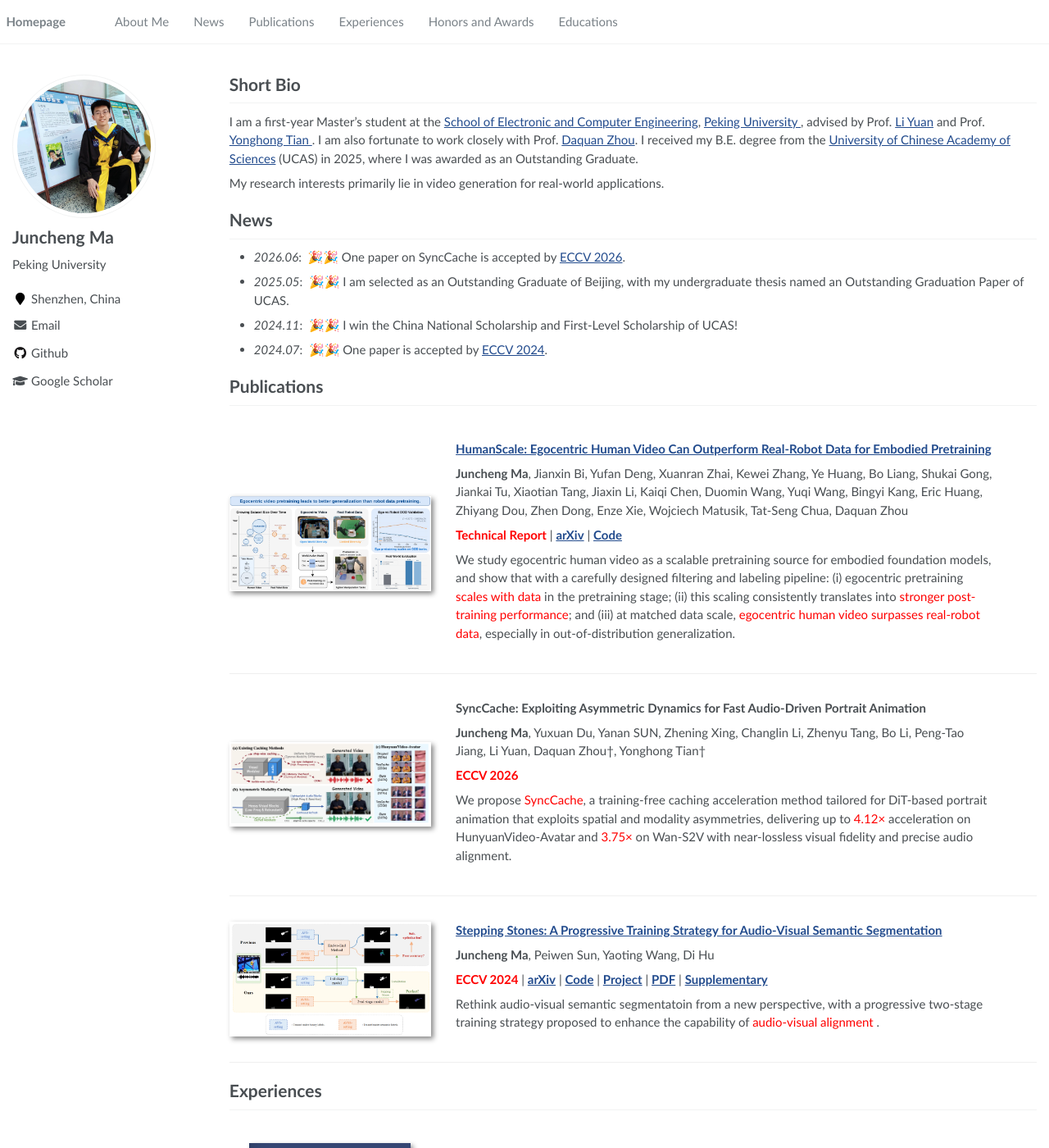
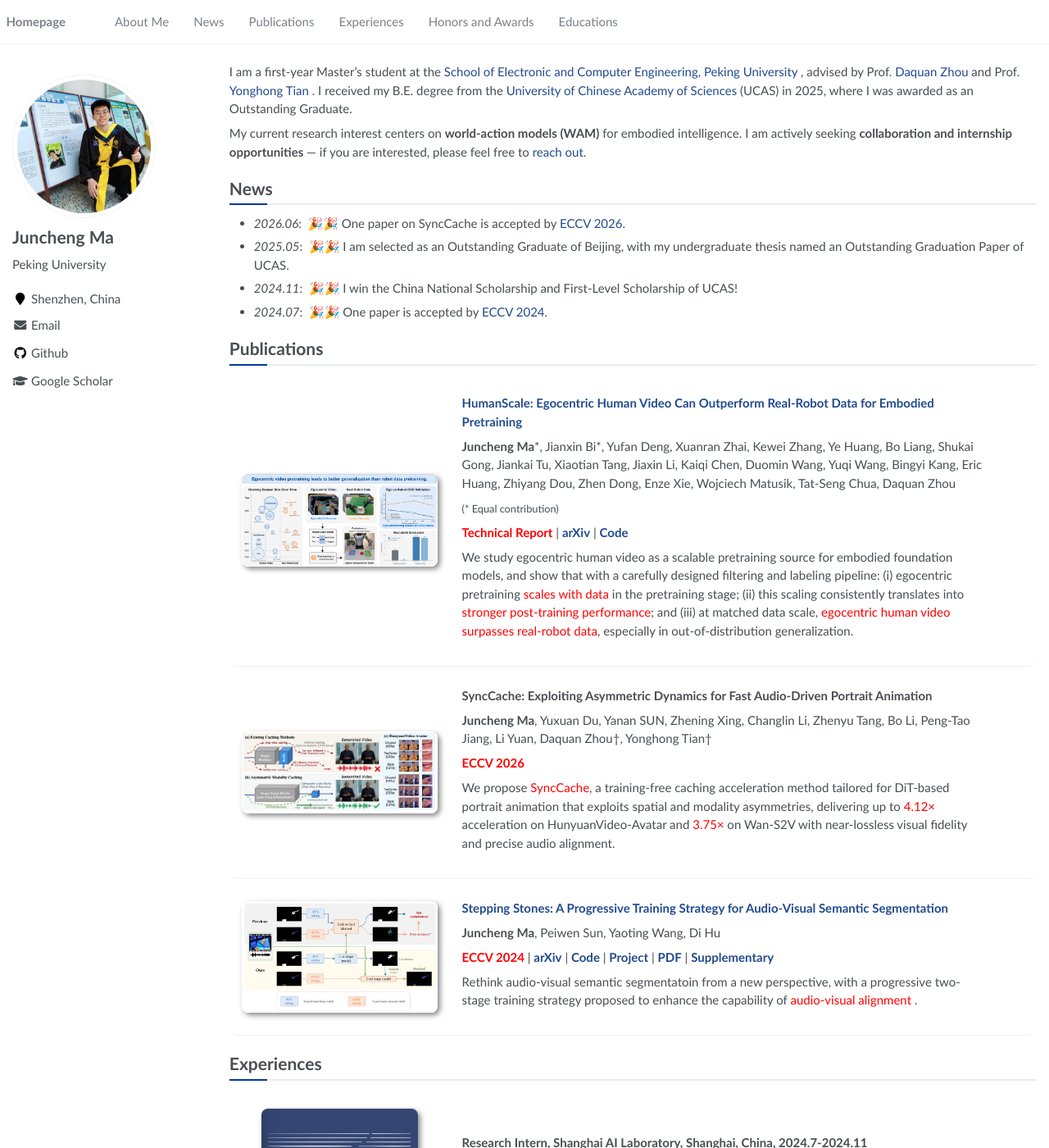
Before and after one commit to ucasmjc/ucasmjc.github.io, a Jekyll site: the page built from _pages/about.md, in a window 1280 px wide and 1400 px high. Shown: the whole window at 82% size. Built offline with Jekyll 4.4.1, drawn with Linux system fonts in a browser that asks for light colours.

Commit message:
Beautify homepage; drop Short Bio heading; WAM research interest; HumanScale co-first authors
- Remove 'Short Bio' section heading (intro now flows at top)
- Update research interest to world-action models (WAM) + open to collaboration/internship
- Mark Juncheng Ma & Jianxin Bi as co-first authors on HumanScale
- Add tasteful CSS polish: card hover, image lift, heading accents, link transitions

Co-Authored-By: Claude Opus 4.8 (1M context) <noreply@anthropic.com>

```diff
--- a/_pages/about.md
+++ b/_pages/about.md
@@ -17,11 +17,9 @@ redirect_from:
 
 <span class='anchor' id='about-me'></span>
 
-# Short Bio
+I am a first-year Master’s student at the <a href='https://www.ece.pku.edu.cn/'>School of Electronic and Computer Engineering</a>, <a href='https://english.pku.edu.cn/'>Peking University </a>, advised by Prof. <a href='https://zhoudaquan.github.io/homepage.io/index.html'>Daquan Zhou</a> and Prof. <a href='https://scholar.google.com/citations?user=fn6hJx0AAAAJ&hl=en'>Yonghong Tian </a>. I received my B.E. degree from the <a href='https://www.ucas.ac.cn/index.htm'>University of Chinese Academy of Sciences</a> (UCAS) in 2025, where I was awarded as an Outstanding Graduate.
 
-I am a first-year Master’s student at the <a href='https://www.ece.pku.edu.cn/'>School of Electronic and Computer Engineering</a>, <a href='https://english.pku.edu.cn/'>Peking University </a>, advised by Prof. <a href='https://yuanli2333.github.io/'>Li Yuan</a> and Prof. <a href='https://scholar.google.com/citations?user=fn6hJx0AAAAJ&hl=en'>Yonghong Tian </a>. I am also fortunate to work closely with Prof. <a href='https://zhoudaquan.github.io/homepage.io/index.html'>Daquan Zhou</a>. I received my B.E. degree from the <a href='https://www.ucas.ac.cn/index.htm'>University of Chinese Academy of Sciences</a> (UCAS) in 2025, where I was awarded as an Outstanding Graduate.
-
-My research interests primarily lie in video generation for real-world applications.
+My current research interest centers on **world-action models (WAM)** for embodied intelligence. I am actively seeking **collaboration and internship opportunities** — if you are interested, please feel free to <a href='mailto:junchengma25@stu.pku.edu.cn'>reach out</a>.
 
 # News
 - *2026.06*: &nbsp;🎉🎉 One paper on SyncCache is accepted by <a href='https://eccv.ecva.net/Conferences/2026'>ECCV 2026</a>.
@@ -36,7 +34,9 @@ My research interests primarily lie in video generation for real-world applicati
 
 **[HumanScale: Egocentric Human Video Can Outperform Real-Robot Data for Embodied Pretraining](https://arxiv.org/abs/2606.20521)**
 
-**Juncheng Ma**, Jianxin Bi, Yufan Deng, Xuanran Zhai, Kewei Zhang, Ye Huang, Bo Liang, Shukai Gong, Jiankai Tu, Xiaotian Tang, Jiaxin Li, Kaiqi Chen, Duomin Wang, Yuqi Wang, Bingyi Kang, Eric Huang, Zhiyang Dou, Zhen Dong, Enze Xie, Wojciech Matusik, Tat-Seng Chua, Daquan Zhou
+**Juncheng Ma**\*, Jianxin Bi\*, Yufan Deng, Xuanran Zhai, Kewei Zhang, Ye Huang, Bo Liang, Shukai Gong, Jiankai Tu, Xiaotian Tang, Jiaxin Li, Kaiqi Chen, Duomin Wang, Yuqi Wang, Bingyi Kang, Eric Huang, Zhiyang Dou, Zhen Dong, Enze Xie, Wojciech Matusik, Tat-Seng Chua, Daquan Zhou
+
+<span style="font-size:0.85em">(\* Equal contribution)</span>
 
 <span style="color:red">**Technical Report**</span> \| [**arXiv**](https://arxiv.org/abs/2606.20521) \| [**Code**](https://github.com/DAGroup-PKU/HumanNet/)
 
--- a/assets/css/main.scss
+++ b/assets/css/main.scss
@@ -106,4 +106,62 @@ h1:before, .anchor:before {
     color: white;
     background-color: #00369f;
     font-size: .8em;
+    border-radius: 4px;
 }
+
+/* ============================================================
+ *  Custom visual polish
+ * ============================================================ */
+
+$accent: #00369f;
+
+// --- Paper / experience cards ---
+.paper-box {
+    border-bottom: 1px solid #eef0f5;
+    border-radius: 10px;
+    padding: 1.6em 1em;
+    transition: background-color .25s ease, box-shadow .25s ease;
+
+    &:hover {
+        background-color: #f7f9fd;
+        box-shadow: 0 6px 22px rgba(20, 40, 90, .07);
+    }
+
+    .paper-box-image img {
+        border-radius: 8px;
+        transition: transform .28s ease, box-shadow .28s ease;
+    }
+    .paper-box-image:hover img {
+        transform: translateY(-3px);
+        box-shadow: 5px 8px 16px rgba(0, 0, 0, .26);
+    }
+}
+
+// --- Section headings: subtle rule + colored accent ---
+.page__content {
+    h1 {
+        padding-bottom: .3em;
+        border-bottom: 2px solid #e9ecf4;
+        position: relative;
+
+        &:after {
+            content: "";
+            position: absolute;
+            left: 0;
+            bottom: -2px;
+            width: 2.2em;
+            height: 2px;
+            background-color: $accent;
+        }
+    }
+
+    // airier news / lists
+    ul > li { margin-bottom: .4em; }
+
+    // smooth, themed links
+    a {
+        transition: color .15s ease;
+        text-decoration: none;
+        &:hover { color: $accent; text-decoration: underline; }
+    }
+}
```
